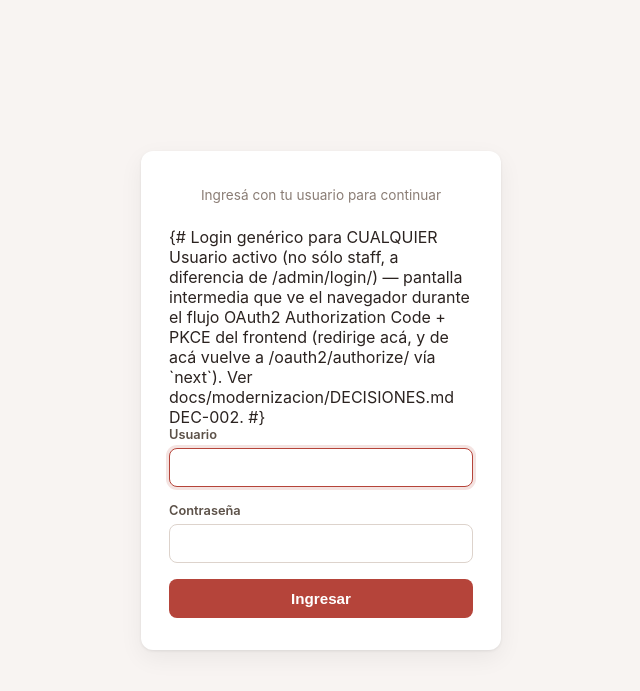
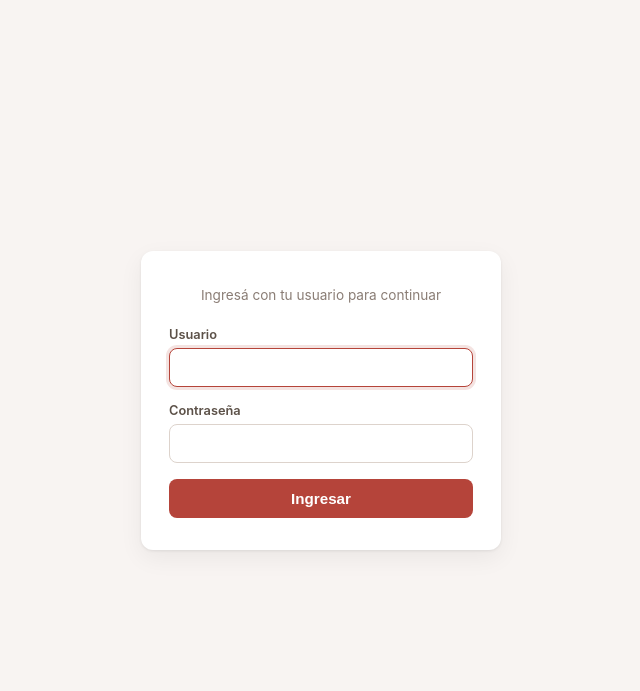
Before and after one commit to victornavelino/proyectoseis, a Django app: template project/templates/registration/login.html in a window 1280 px wide. Shown: the top 691 px of the page, without its empty margins (319-959 px from the left). Run offline with Django 3.2, Linux system fonts and the light colour scheme; the template is opened without the code that fills it, so the values that code supplies are empty.

Commit message:
testeando webhook dokploy4

```diff
--- a/project/templates/registration/login.html
+++ b/project/templates/registration/login.html
@@ -87,11 +87,6 @@
     <h1>{{ PROJECT_NAME_TITLE }}</h1>
     <p class="subtitulo">Ingresá con tu usuario para continuar</p>
 
-    {# Login genérico para CUALQUIER Usuario activo (no sólo staff, a diferencia de
-       /admin/login/) — pantalla intermedia que ve el navegador durante el flujo OAuth2
-       Authorization Code + PKCE del frontend (redirige acá, y de acá vuelve a
-       /oauth2/authorize/ vía `next`). Ver docs/modernizacion/DECISIONES.md DEC-002. #}
-
     {% if form.errors %}
       <p class="error">Usuario o contraseña incorrectos.</p>
     {% endif %}
--- a/test.txt
+++ /dev/null
@@ -1 +0,0 @@
-test webhook dokploy otromas xd
```
